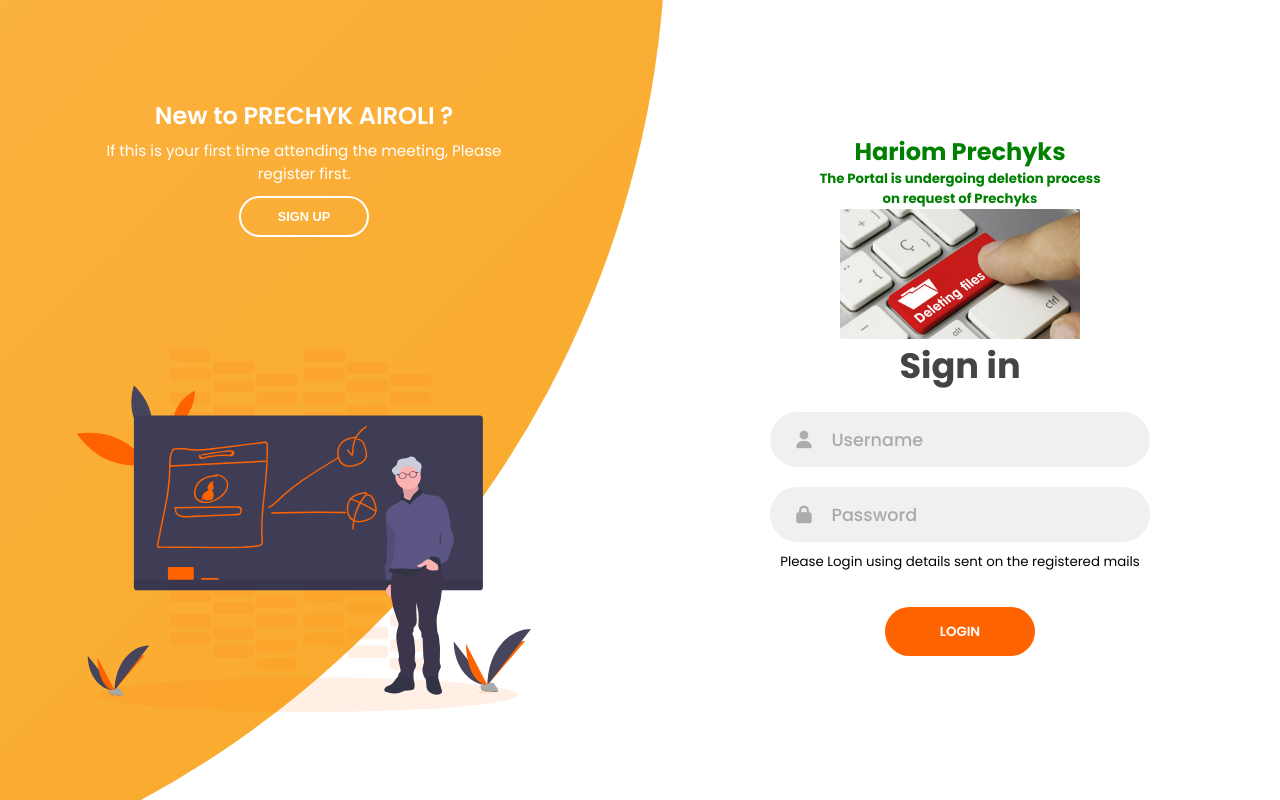
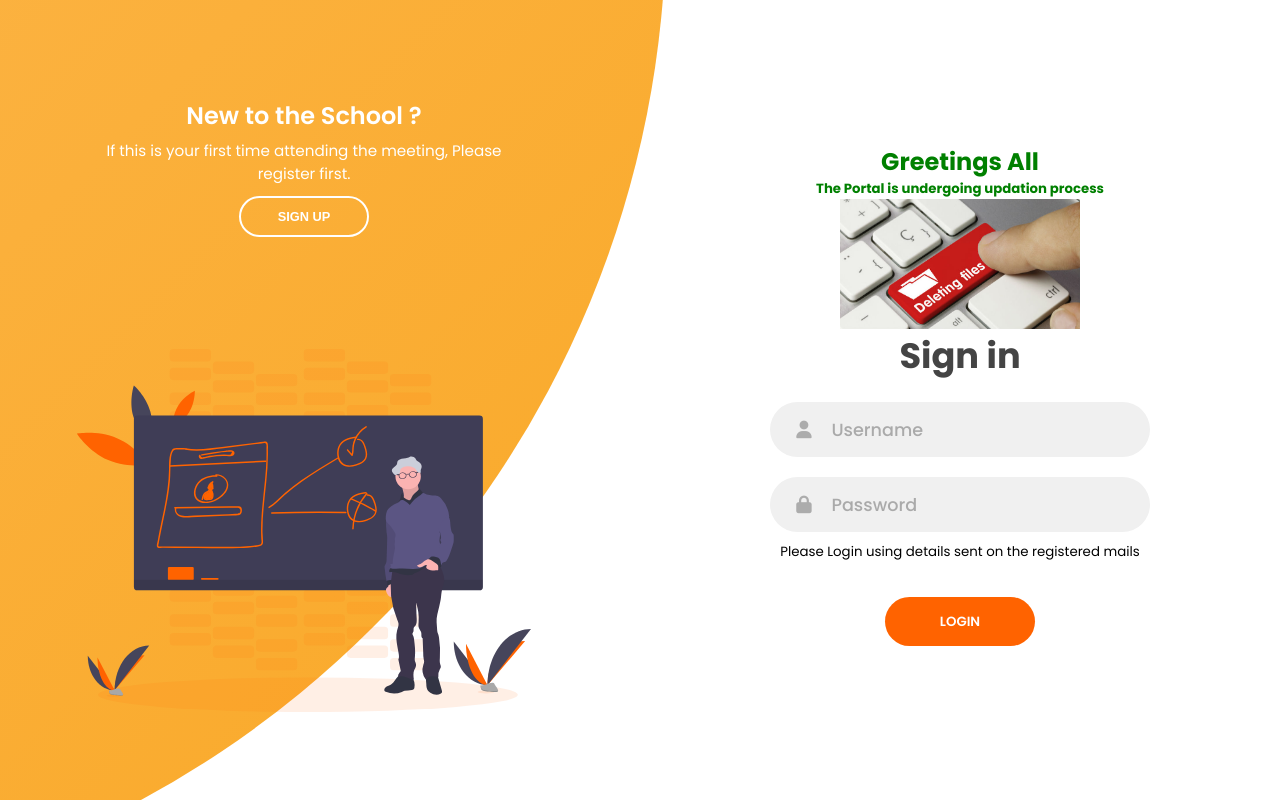
Before and after one commit to hariketsheth/Student-Portal, a PHP site: page / in a window 1280 px wide. Run offline with PHP 8.4, Linux system fonts and the light colour scheme; some libraries are stand-ins or nearby versions.

Commit message:
Update index.php

```diff
--- a/index.php
+++ b/index.php
@@ -3,7 +3,7 @@
   <head>
     <meta charset="UTF-8" />
     <meta name="viewport" content="width=device-width, initial-scale=1.0" />
-	  <link rel="icon" type="image/jpg" href="https://prechykairoli.rf.gd/img/logo.ico" />
+	  <link rel="icon" type="image/jpg" href="https://hariketsheth-project1.42web.io/img/logo.ico" />
     <script
       src="https://kit.fontawesome.com/64d58efce2.js"
       crossorigin="anonymous"
@@ -51,7 +51,7 @@ return false;
 }
 	  </script>
 
-    <title>PRECHYK AIROLI</title>
+    <title>HARIKET SHETH</title>
   </head>
   <body oncontextmenu="return false;" >
 
@@ -60,9 +60,9 @@ return false;
         <div class="signin-signup">
           <form action="welcome.php" class="sign-in-form" id="loginform" method="POST">
 		  <font color="Green" align="center">
-		  <h2>Hariom Prechyks</h2>
-            <h5>The Portal is undergoing deletion process</h5>
-			<h5>on request of Prechyks</h5>
+		  <h2>Greetings All</h2>
+            <h5>The Portal is undergoing updation process</h5>
+			<h5></h5>
 			</font>
 		  <img src="img/delete-files.jpg" height="130" width="240">
 			<h2 class="title">Sign in</h2>
@@ -101,19 +101,19 @@ return false;
               <input type="tel" placeholder="Phone Number" autocomplete="off" id="phone1" required >
             </div>
             <input type="submit" class="bxtn" value="Sign up"  >
-            <h6>Please use this alternate link, if you are facing any issue ! <a    href="https://prechykairoli.typeform.com/to/YEfDzGVm">Click Here</a></h6>
+            <h6>Please use this alternate link, if you are facing any issue ! <a    href="#">Click Here</a></h6>
             <p class="social-text">Check out our social platforms</p>
             <div class="social-media">
               <a href="#" class="social-icon">
                 <i class="fab fa-facebook-f"></i>
               </a>
-              <a href="https://www.twitter.com/PrechykAiroli" target="_blank" class="social-icon">
+              <a href="https://www.twitter.com/HariketSheth" target="_blank" class="social-icon">
                 <i class="fab fa-twitter"></i>
               </a>
               <a href="https://www.youtube.com/channel/UCtfqjCsKrOn44gxNHzJHR8Q" target="_blank" class="social-icon">
                 <i class="fab fa-youtube"></i>
               </a>
-              <a href="mailto:prechykairoli@gmail.com" target="_blank" class="social-icon">
+              <a href="mailto:hariket.sukeshkumar2020@gmail.com" target="_blank" class="social-icon">
                 <i class="fab fa-google"></i>
               </a>
             </div>
@@ -124,7 +124,7 @@ return false;
       <div class="panels-container">
         <div class="panel left-panel">
           <div class="content">
-            <h3>New to PRECHYK AIROLI ?</h3>
+            <h3>New to the School ?</h3>
             <p>
               If this is your first time attending the meeting, Please register first.
             </p>
@@ -136,7 +136,7 @@ return false;
         </div>
         <div class="panel right-panel">
           <div class="content">
-            <h3>Already Registered with PRECHYK AIROLI ?</h3>
+            <h3>Already Registered with School ?</h3>
             <p>
               Those who have already attended previous meetings with us, Need not to register ! Sign In with login details sent on your mail
             </p>
```
